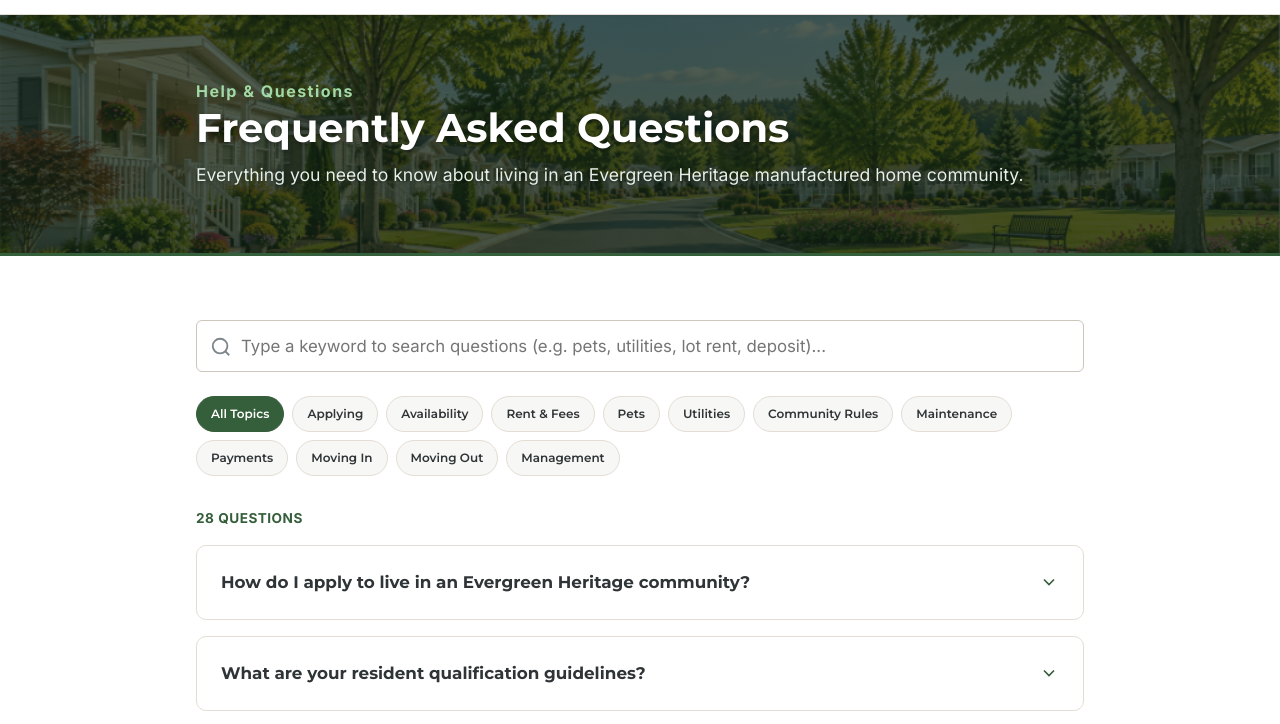
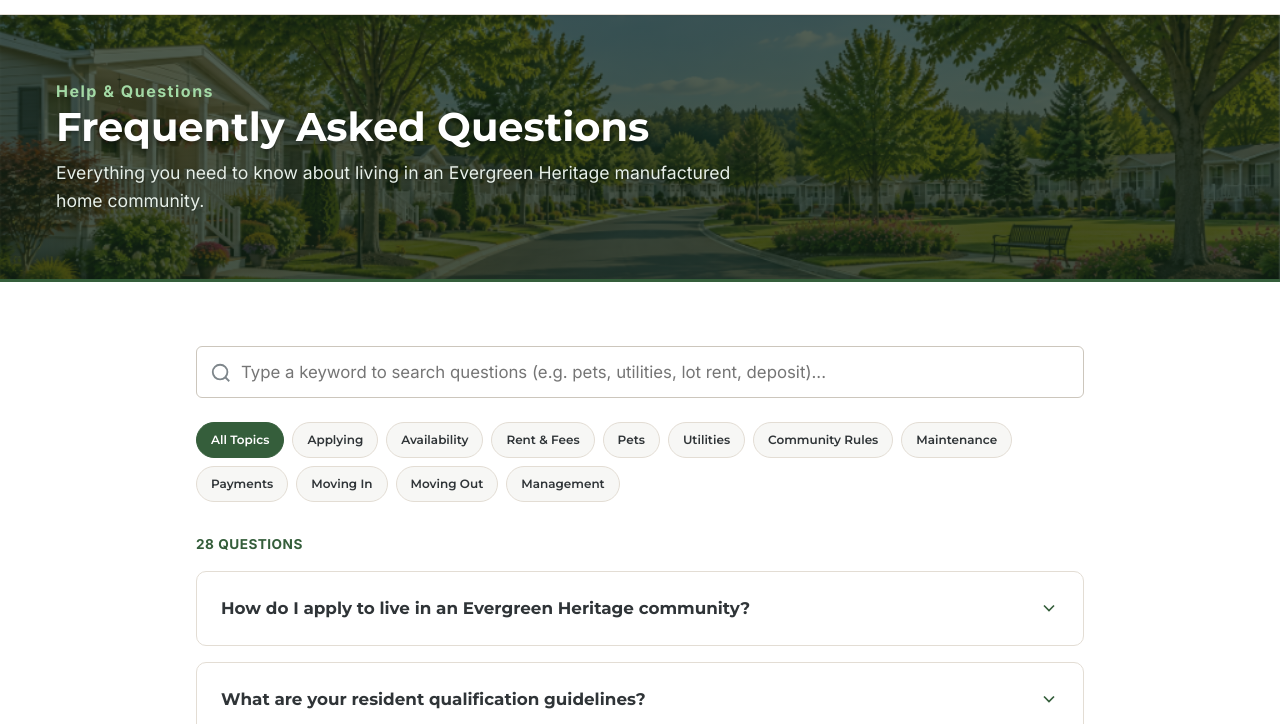
Before and after one commit to Houg40/trailer-park-website, a website: page public/faq.html in a window 1280 px wide. Shown: the part 66-790 px from the top of the page. Drawn offline with Linux system fonts and the light colour scheme.

Commit message:
fix(layout): standardize hero banner container width, typography, and paragraph constraints across all subpages

```diff
--- a/public/css/pages.css
+++ b/public/css/pages.css
@@ -190,11 +190,17 @@
 
 .community-header h1 {
   color: var(--color-white) !important;
+  font-size: 2.5rem;
+  margin-bottom: 8px;
+  line-height: 1.2;
   text-shadow: 0 2px 4px rgba(0, 0, 0, 0.35);
 }
 
 .community-header p {
   color: #E6EFE8 !important;
+  max-width: 720px;
+  font-size: 1.1rem;
+  line-height: 1.6;
   text-shadow: 0 1px 3px rgba(0, 0, 0, 0.3);
 }
 
--- a/public/faq.html
+++ b/public/faq.html
@@ -89,10 +89,10 @@
 
   <main id="main-content">
     <div class="community-header">
-      <div class="container container-narrow">
+      <div class="container">
         <span class="section-eyebrow">Help &amp; Questions</span>
-        <h1 style="font-size: 2.5rem; margin-bottom: 8px;">Frequently Asked Questions</h1>
-        <p style="color: var(--color-charcoal-muted); font-size: 1.1rem; line-height: 1.6;">
+        <h1>Frequently Asked Questions</h1>
+        <p>
           Everything you need to know about living in an Evergreen Heritage manufactured home community.
         </p>
       </div>
```
Also changed, not shown: public/about.html (+3 -3 lines), public/availability.html (+2 -2 lines), public/communities.html (+2 -2 lines), public/contact.html (+3 -3 lines), public/maintenance.html (+3 -3 lines), public/residents.html (+2 -2 lines).
